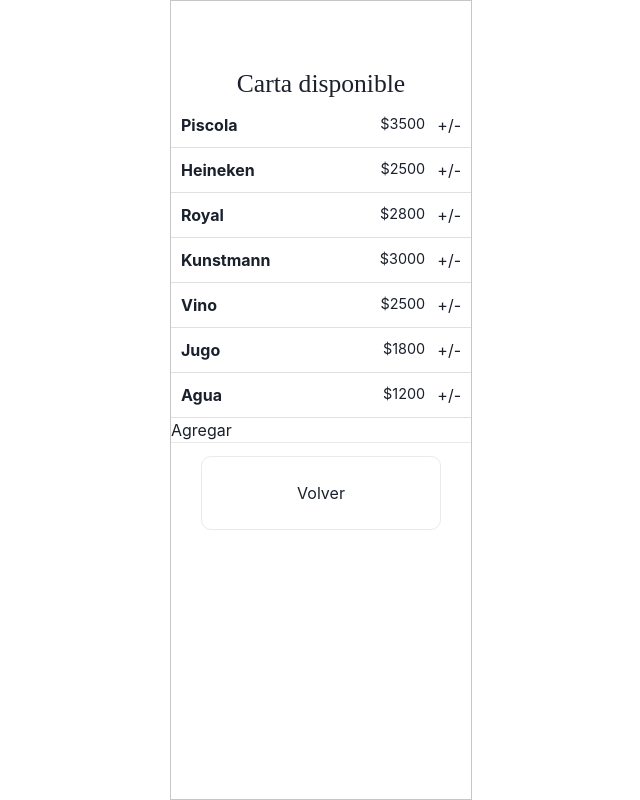
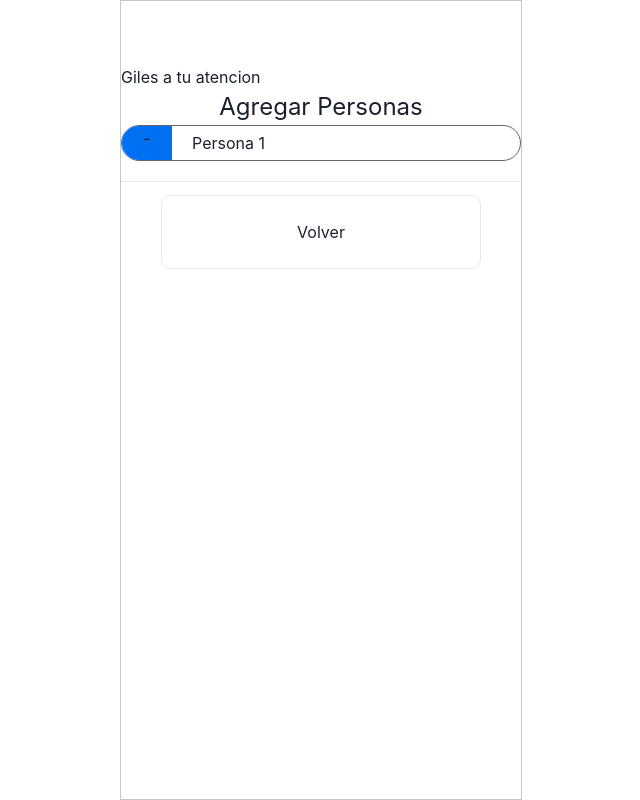
Before and after one commit to angelonico/CuentasClarisimas, a Next.js app: page /mesa in a window 1280 px wide. Shown: the whole page, without its empty margins (319-959 px from the left). Built offline with nearby package versions, Linux system fonts and the light colour scheme.

Commit message:
Inclusion de la pagina mesa

```diff
--- a/pages/menu.js
+++ b/pages/menu.js
@@ -2,6 +2,7 @@ import Head from "next/head";
 import Link from "next/link";
 import Layout from "../components/layout";
 import TodoItem from "../components/todoItem";
+import Tarjeta from "../components/tarjeta";
 
 
 import { useEffect } from "react";
@@ -46,8 +47,10 @@ const Menu = ({data}) => {
             ))}
         </div>
             <div id = "total_a_pagar"></div>
-            <button type="button"> Agregar </button>
         </div>
+        <footer>
+          <a className="card" href="mesa">Volver</a>
+        </footer>
     </Layout>
   );
 };
--- a/pages/mesa.js
+++ b/pages/mesa.js
@@ -2,9 +2,9 @@ import Head from "next/head";
 import Link from "next/link";
 import Layout from "../components/layout";
 import TodoItem from "../components/todoItem";
+import { useState, useEffect } from "react";
+import Tarjeta from "../components/tarjeta";
 
-
-import { useEffect } from "react";
 import { measureMemory } from "vm";
 
 export async function getServerSideProps(context) {
@@ -23,31 +23,45 @@ export async function getServerSideProps(context) {
 }
 
 
-const Index = ({data}) => {
-  useEffect(() => {
-    data.map((item, index) => {
-      console.log(item.id);
-      if (localStorage.getItem(item.id) === null) {
-        localStorage.setItem(item.id, JSON.stringify(item.done));
-      }
-      //localStorage.setItem(item.id + "__object", JSON.stringify(item));
-    });
-  }, []);
+const Mesa = ({data}) => {
+  const [likes, setLikes] = useState(2);
+  const elementos = [
+    { texto: "Persona 1" },
+  ];
+  const [elementos2, setElementos2] = useState([
+    { texto: "Persona 1" },
+  ]);
 
+  //useEffect(() => setElementos2([]), []);
+
+  function addLike() {
+    setLikes(likes + 1);
+  }
+
+  const addElemento = (tex) => {
+    const newElementos2 = [...elementos2, { texto: tex}];
+
+    setElementos2(newElementos2);
+    addLike();
+  };
   return (
 <Layout pageId="page4">
     <div>
       <Head>
-        <title>Menú</title>
+        <title>Mesa</title>
       </Head>
-      <h1 id = "carta">Carta disponible</h1>
-      <div className="todo-list">
-        {data.map((item, index) => (
-          <TodoItem key={index} item={item} />
+      <h1>Giles a tu atencion</h1>
+        <div className="description">
+          <button
+            id="botonTarjeta"
+            onClick={() => addElemento("Persona " + likes)}
+          >
+            Agregar Personas
+          </button>
+        </div>
+        {elementos2.map((item, index) => (
+          <a href="menu"><Tarjeta texto={item.texto} /></a>
         ))}
-      </div>
-            <div id = "total_a_pagar"></div>
-            <button type="button"> Agregar </button>
     </div>
     <footer>
       <a className="card" href="/..">Volver</a>
@@ -58,4 +72,4 @@ const Index = ({data}) => {
   );
 };
 
-export default Index;
+export default Mesa;
```
